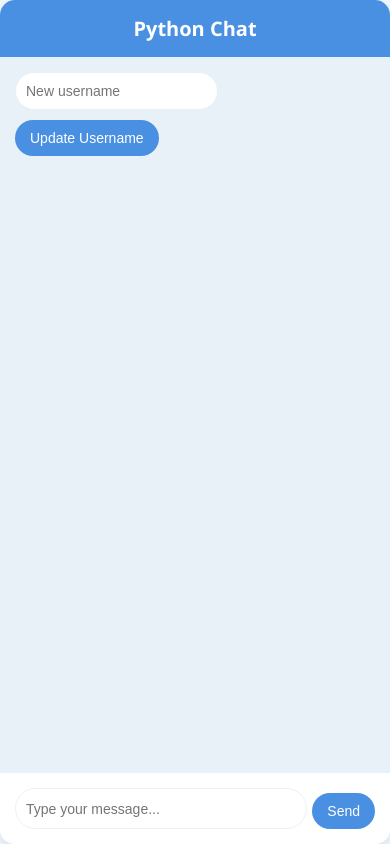
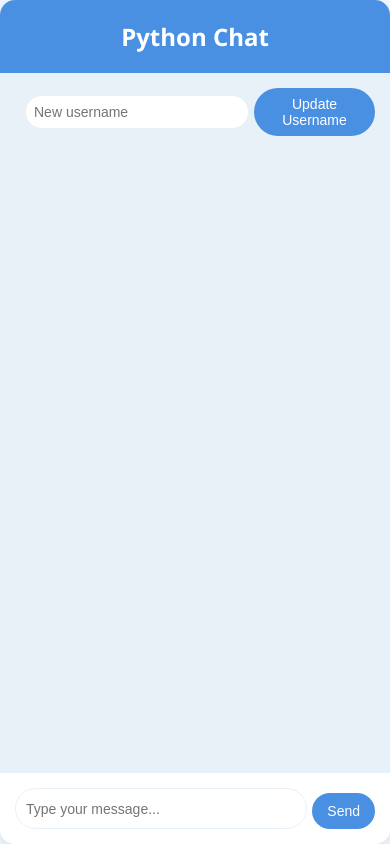
Before and after one commit to Venugopal1807/Python-Chat-App, a Flask app: page / in a window 390 px wide. Run offline with Flask 3, Linux system fonts and the light colour scheme; some libraries are stand-ins or nearby versions.

Commit message:
updated ipad version styles

```diff
--- a/static/styles.css
+++ b/static/styles.css
@@ -210,32 +210,28 @@ body {
 }
 
 @media (max-width: 480px) {
-  .chat-header {
-    font-size: 20px;
-    padding: 15px;
+  /* Keep the username container in a single row */
+  .username-container {
+    display: flex;
+    flex-direction: row;
+    align-items: center;
+    justify-content: space-between;
+    flex-wrap: nowrap; /* Prevents wrapping to a new line */
   }
 
-  .chat-messages {
-    padding: 15px;
+  /* Shrink the input field */
+  #username-input {
+    width: 60%;         /* Adjust as needed */
+    margin-right: 5px;  /* Small gap before the button */
+    padding: 8px;
+    font-size: 14px;    /* Slightly smaller font */
   }
 
-  .message img {
-    width: 35px;
-    height: 35px;
-  }
-
-  .message-content {
-    padding: 10px;
-    font-size: 14px;
-  }
-
-  /* MAKE .username-container A COLUMN LAYOUT AT VERY SMALL SCREENS */
-  .username-container {
-    flex-direction: column;
-    align-items: flex-start;
-  }
-
+  /* Shrink the button */
   #update-username-button {
-    margin-top: 10px; /* ensures the button goes to a new line */
+    width: 35%;         /* Adjust as needed */
+    padding: 8px;
+    font-size: 14px;    /* Slightly smaller font */
+    margin: 0;          /* Remove any top/bottom margin */
   }
 }
```
